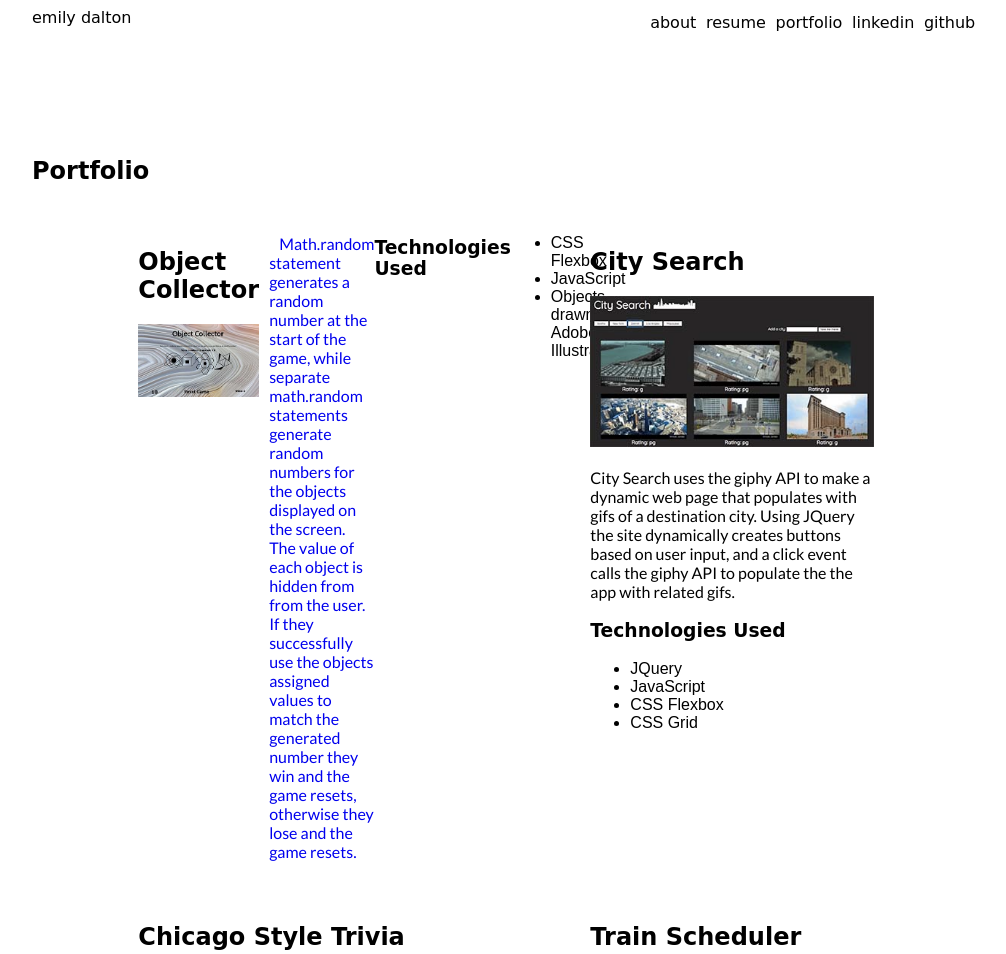
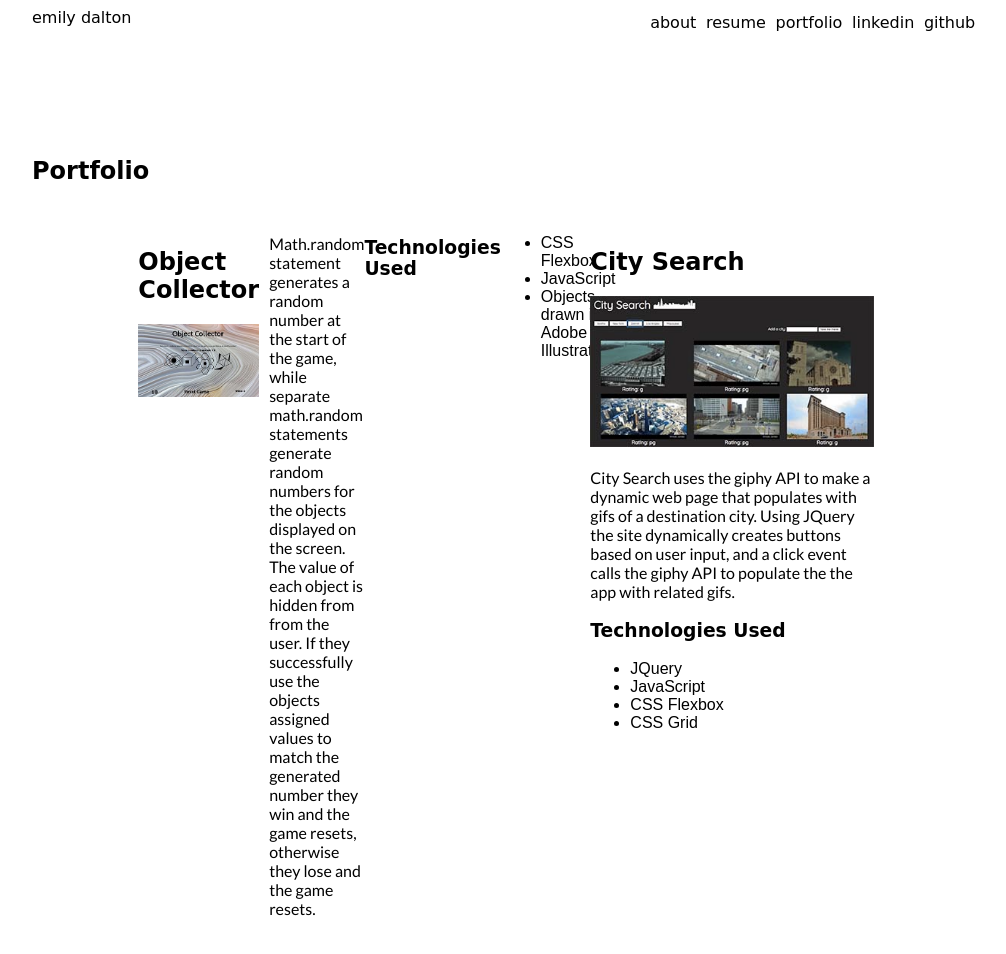
Before and after one commit to emilyedalton/responsive-portfolio-flexbox-only, a plain HTML site: page index.html in a window 1280 px wide. Shown: the top 954 px of the page, without its empty margins (134-1140 px from the left). Drawn offline with nearby package versions, Linux system fonts and the light colour scheme; a script that the page names is missing; a web font is replaced by a local one.

Commit message:
trying to fix links

```diff
--- a/index.html
+++ b/index.html
@@ -42,7 +42,7 @@
         <h2>Portfolio</h2>
         <div class="gallery">
 
-                <div class="text-wrapper"><a class="gallery-item" href="https://emilyedalton.github.io/unit_4_game/"><h2>Object Collector</h2><img src="/responsive-portfolio-flexbox-only/images/Obect_Collector.jpg" alt="Object Collector"><p>Math.random statement generates a random number at the start of the game, while separate math.random statements generate random numbers for the objects displayed on the screen. The value of each object is hidden from from the user. If they successfully use the objects assigned values to match the generated number they win and the game resets, otherwise they lose and the game resets.</a></p>
+                <div class="text-wrapper"><a class="gallery-item" href="https://emilyedalton.github.io/unit_4_game/"><h2>Object Collector</h2><img src="/responsive-portfolio-flexbox-only/images/Obect_Collector.jpg" alt="Object Collector"></a><p>Math.random statement generates a random number at the start of the game, while separate math.random statements generate random numbers for the objects displayed on the screen. The value of each object is hidden from from the user. If they successfully use the objects assigned values to match the generated number they win and the game resets, otherwise they lose and the game resets.</p>
                     <h3>Technologies Used</h3>
                     <ul class ="technologies">
 
```
